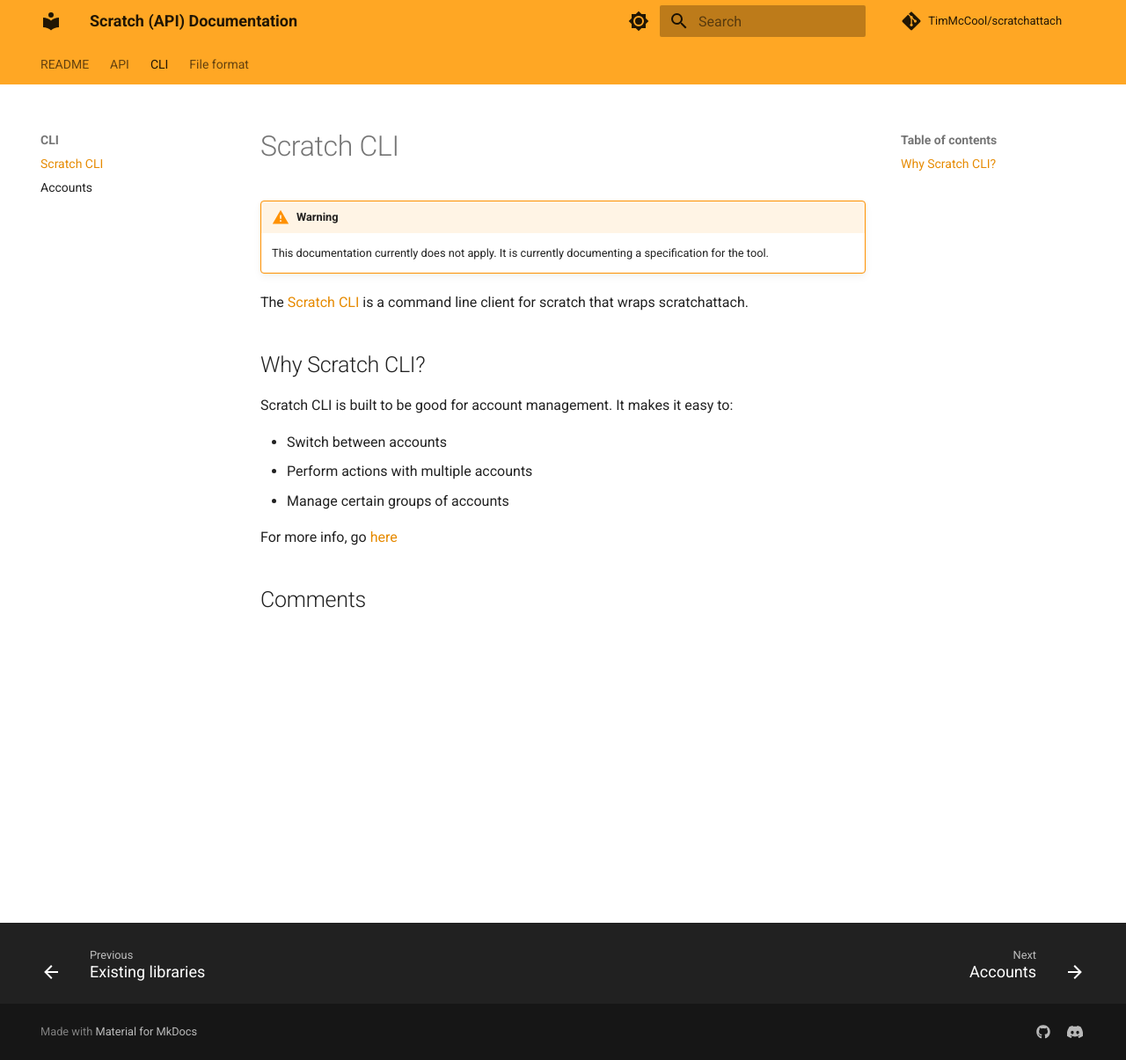
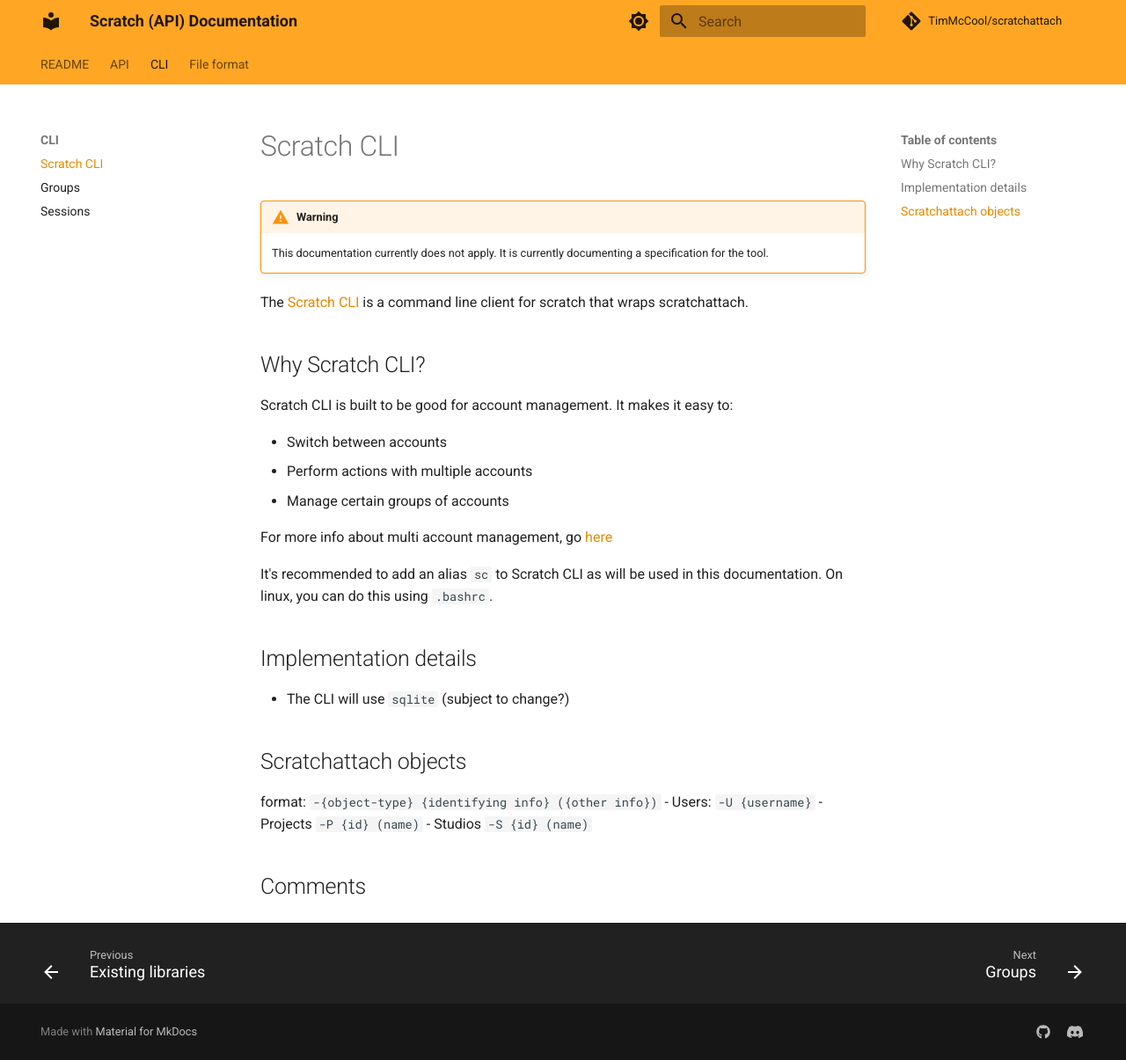
Before and after one commit to scratch-api/scratch-api.github.io, an MkDocs documentation site: the page built from docs/CLI/index.md, in a window 1280 px wide and 1205 px high. Shown: the whole window at 88% size. Built offline with MkDocs 1.6.1 and Material for MkDocs 9.7.7, drawn with Linux system fonts in a browser that asks for light colours; comment, search, counter and statistics services are not loaded.

Commit message:
cli: change formawt

```diff
--- a/docs/CLI/index.md
+++ b/docs/CLI/index.md
@@ -15,4 +15,18 @@
 - Perform actions with multiple accounts
 - Manage certain groups of accounts
 
-For more info, go [here](./accs.md)
+For more info about multi account management, go [here](sessions.md)
+
+It's recommended to add an alias `sc` to Scratch CLI as will be used in this documentation.
+On linux, you can do this using `.bashrc`.
+
+## Implementation details
+
+- The CLI will use `sqlite` (subject to change?)
+
+## Scratchattach objects
+
+format: `-{object-type} {identifying info} ({other info})`
+- Users: `-U {username}`
+- Projects `-P {id} (name)`
+- Studios `-S {id} (name)`
```
Also changed, not shown: docs/API/index.md (+1 -1 lines), docs/CLI/accs.md (deleted, +0 -70 lines), docs/CLI/groups.md (added, +33 -0 lines), docs/CLI/sessions.md (added, +10 -0 lines).
